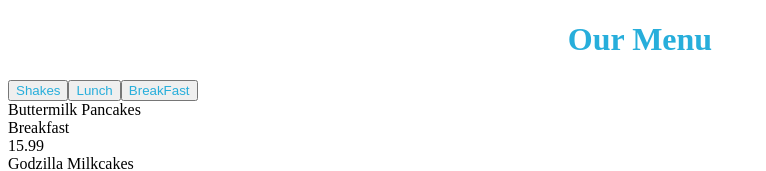
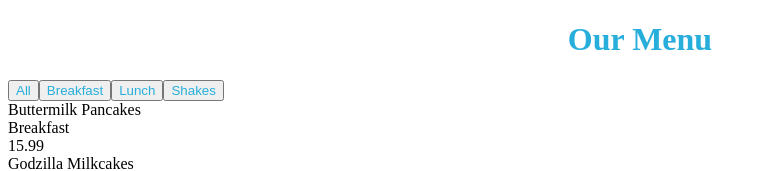
Before and after one commit to acciojob/menu-Dev-13552, a React app: page / in a window 1280 px wide. Shown: the top 171 px of the page, without its empty margins (0-766 px from the left). Built offline with nearby package versions, Linux system fonts and the light colour scheme.

Commit message:
completed6

```diff
--- a/src/components/Menu.js
+++ b/src/components/Menu.js
@@ -11,21 +11,19 @@ const Menu = ({menu, categories, filter, setFilter}) => {
             setFilteredArray(menu)
         }
 
-    },[filter, menu])
+    },[filter])
   return (
     <div id='main'>
-      {/* {
+      {
         categories.map((category, index)=>(
-            <button id = {`filter-button-${index}`} onClick={()=>{setFilter(category)}} key={index}>{category}</button>
+            <button id = {`filter-btn-${index}`} onClick={()=>{setFilter(category)}} key={index}>{category}</button>
         ))
 
-      } */}
-      {/* <button id='filter-button-0' onClick={()=>{setFilter('All')}}>All</button> */}
-      <button id='filter-button-3' onClick={()=>{setFilter('Shakes')}}>Shakes</button>
-
+      }
+      {/* <button id='filter-button-0' onClick={()=>{setFilter('All')}}>All</button>
+      <button id='filter-button-1' onClick={()=>{setFilter('Breakfast')}}>BreakFast</button>
       <button id='filter-button-2' onClick={()=>{setFilter('Lunch')}}>Lunch</button>
-      <button id='filter-button-1' onClick={()=>{setFilter('Breakfast')}}>BreakFast</button>
-
+      <button id='filter-button-3' onClick={()=>{setFilter('Shakes')}}>Shakes</button> */}
       {
         filteredArray.map((item)=>(
             <div key={item.id}>
```
